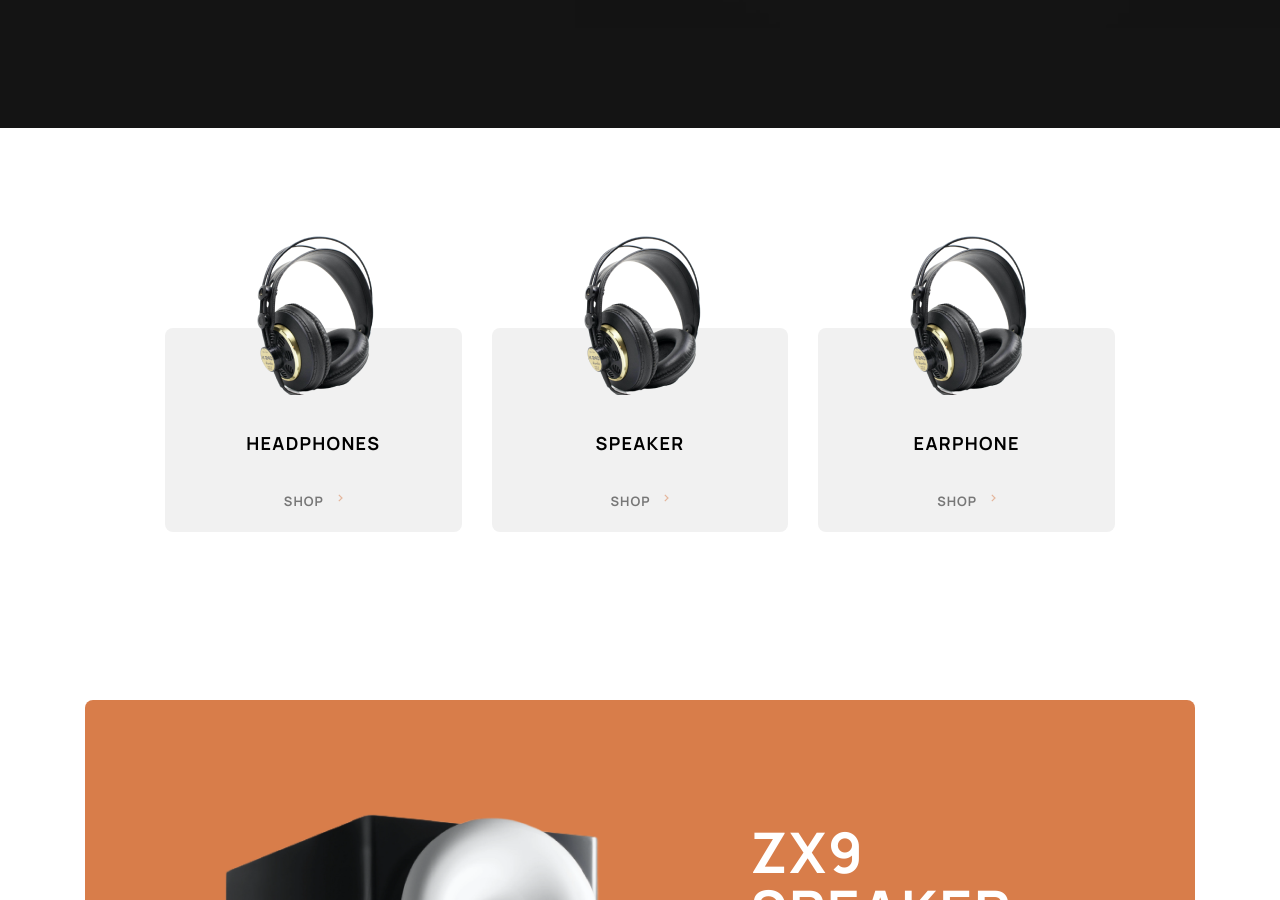
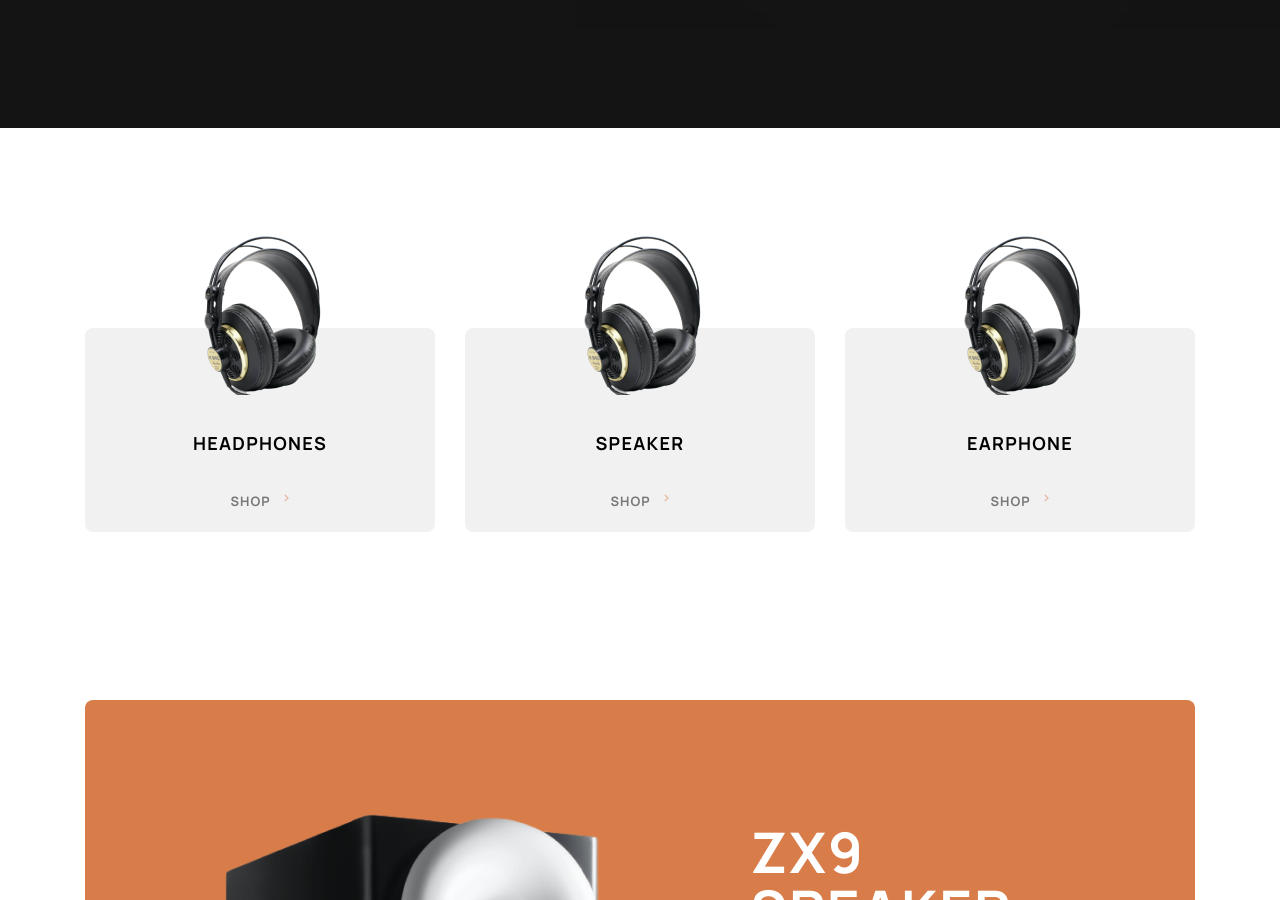
Before and after one commit to deeepak-me/swift, a Next.js app: page / in a window 1280 px wide. Shown: the part 700-1600 px from the top of the page. Built offline with nearby package versions, Linux system fonts and the light colour scheme.

Commit message:
feat : position changed to center

```diff
--- a/src/components/productcard/Productcard.jsx
+++ b/src/components/productcard/Productcard.jsx
@@ -10,10 +10,16 @@
 
 const Container = styled.div`
   display: flex;
+  justify-content: center;
+  align-items: center;
+`
+
+const ProductCards = styled.div`
+  display: flex;
   justify-content: space-between;
   align-items: center;
-  padding-left: 165px;
-  padding-right: 165px;
+  /* padding-left: 165px;
+  padding-right: 165px; */
   gap: 30px;
   margin-top: 200px;
   margin-bottom: 168px;
@@ -29,6 +35,9 @@
   display: flex;
   flex-direction: column;
   justify-content: center;
+  /* padding-left: 108.5px; */
+  /* padding-right: 108.5px; */
+  /* padding-bottom: 30px; */
 `
 const CardDesc = styled.div`
   position: relative;
@@ -81,6 +90,7 @@
 
   return (
     <Container>
+      <ProductCards>
       {products.map((product) => (
         <Info key={product.id}>
           <CardDesc>
@@ -98,6 +108,7 @@
           </CardDesc>
         </Info>
       ))}
+      </ProductCards>
     </Container>
 
     // <div className={styles.info}>
```
